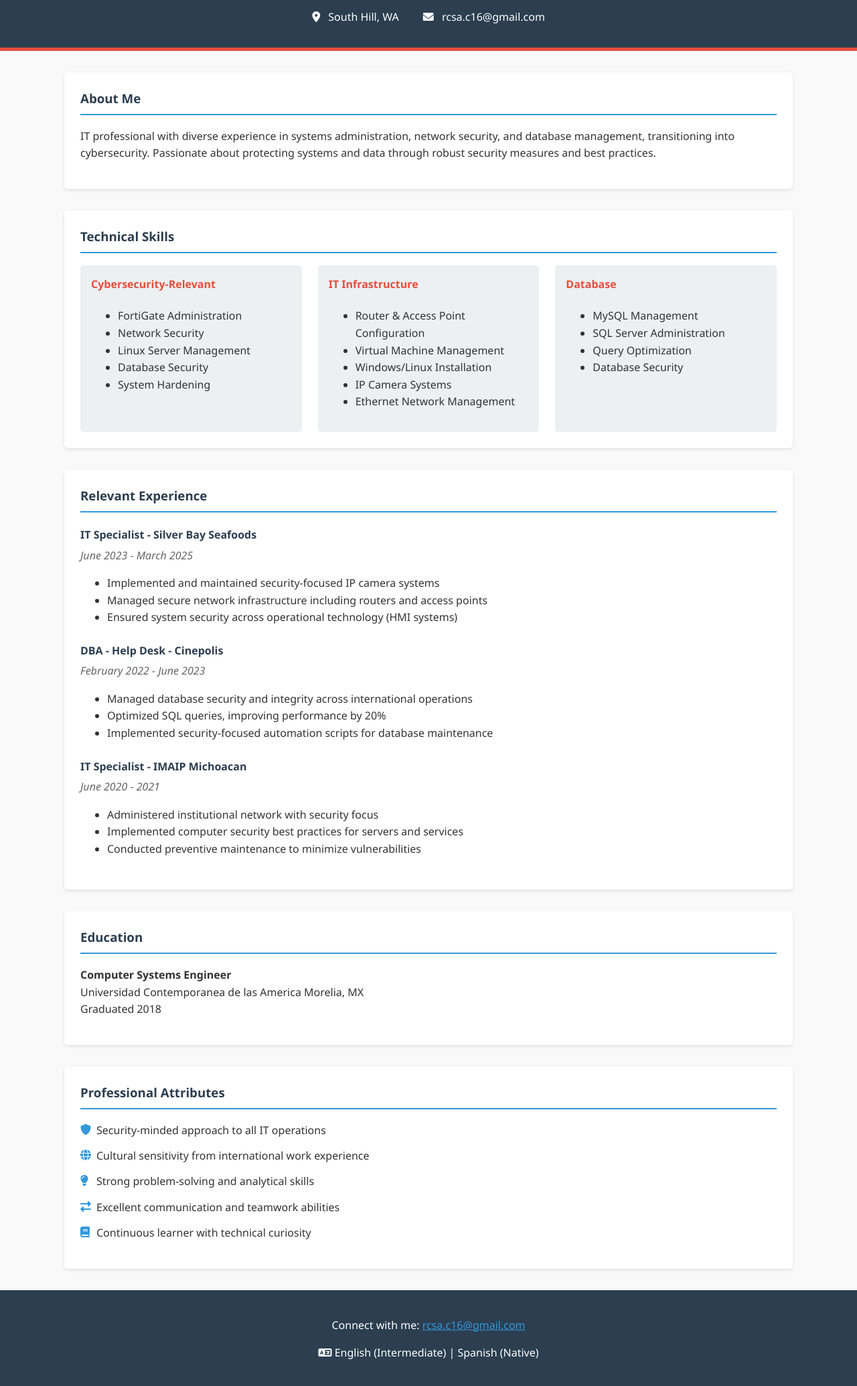
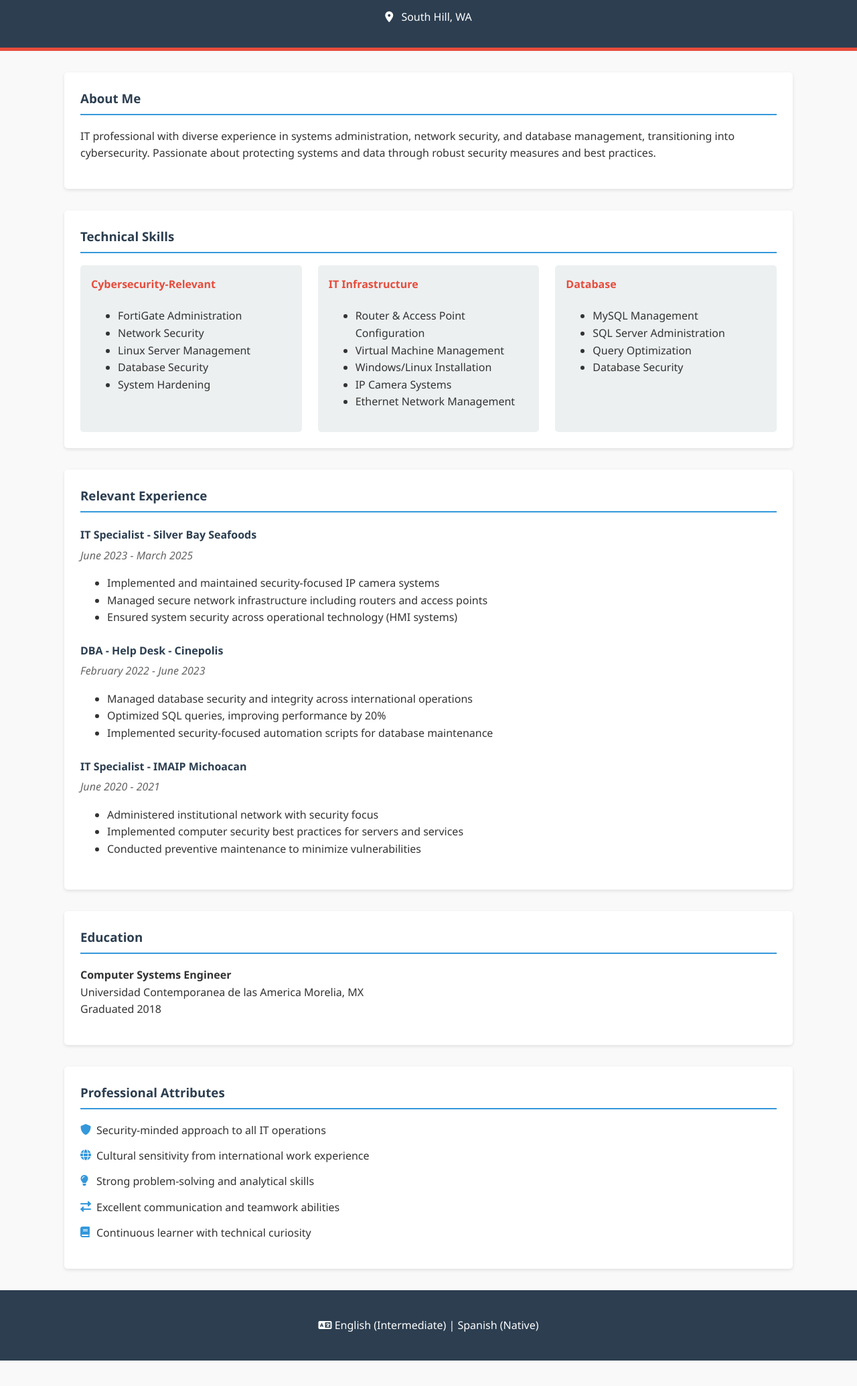
Before and after one commit to derscrapy/derscrapy.github.io, a plain HTML site: page index.html in a window 1280 px wide. Shown: the part 145-2214 px from the top of the page at 67% size. After the commit the page ends 2176 px from the top, so only its background shows below. Drawn offline with Linux system fonts and the light colour scheme.

Commit message:
Update index.html

```diff
--- a/index.html
+++ b/index.html
@@ -14,7 +14,7 @@
             <h2>IT Specialist with Cybersecurity Focus</h2>
             <div class="contact-info">
                 <p><i class="fas fa-map-marker-alt"></i> South Hill, WA</p>
-                <p><i class="fas fa-envelope"></i> <a href="mailto:rcsa.c16@gmail.com">rcsa.c16@gmail.com</a></p>
+
             </div>
         </div>
     </header>
@@ -115,7 +115,7 @@
 
     <footer>
         <div class="container">
-            <p>Connect with me: <a href="mailto:rcsa.c16@gmail.com">rcsa.c16@gmail.com</a></p>
+
             <p class="languages"><i class="fas fa-language"></i> English (Intermediate) | Spanish (Native)</p>
         </div>
     </footer>
```
